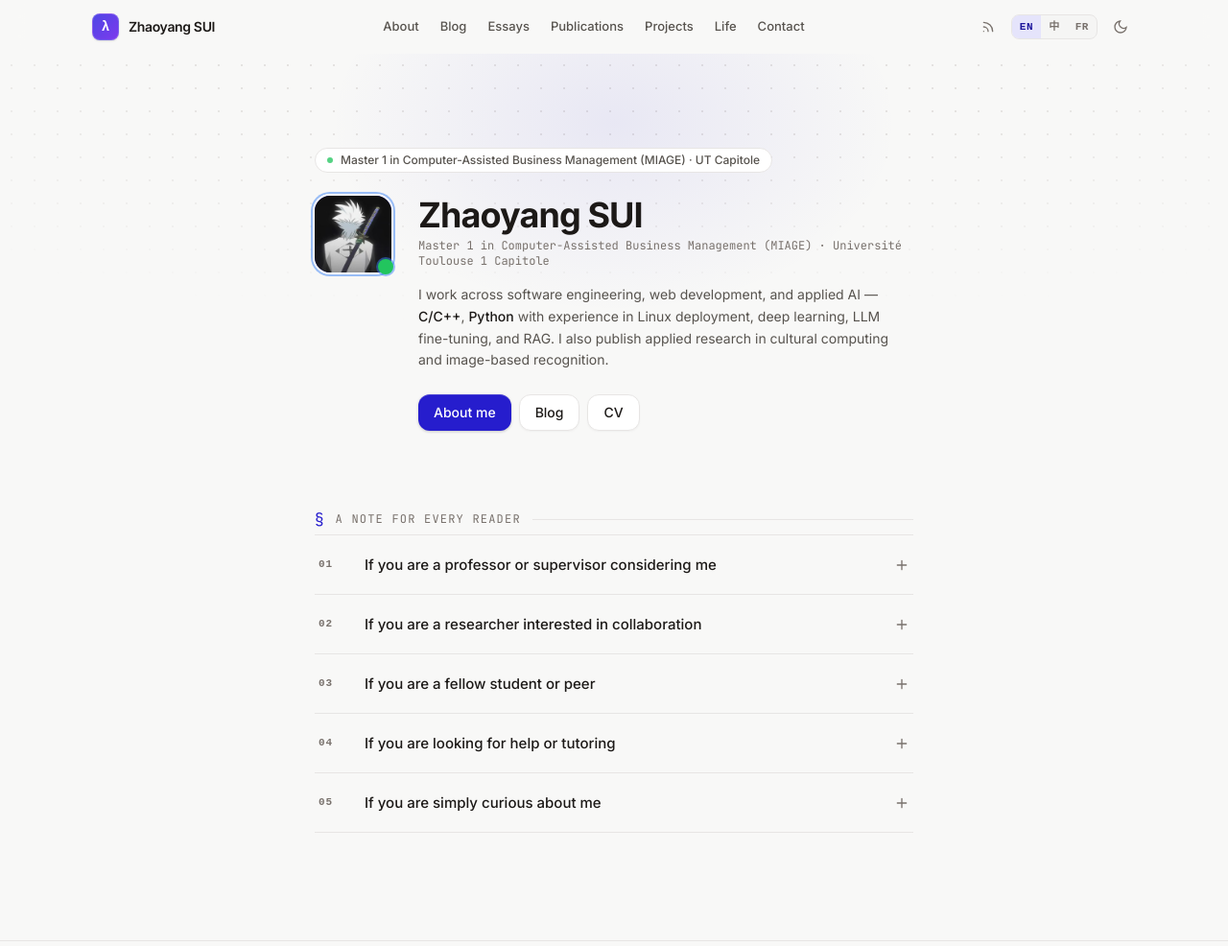
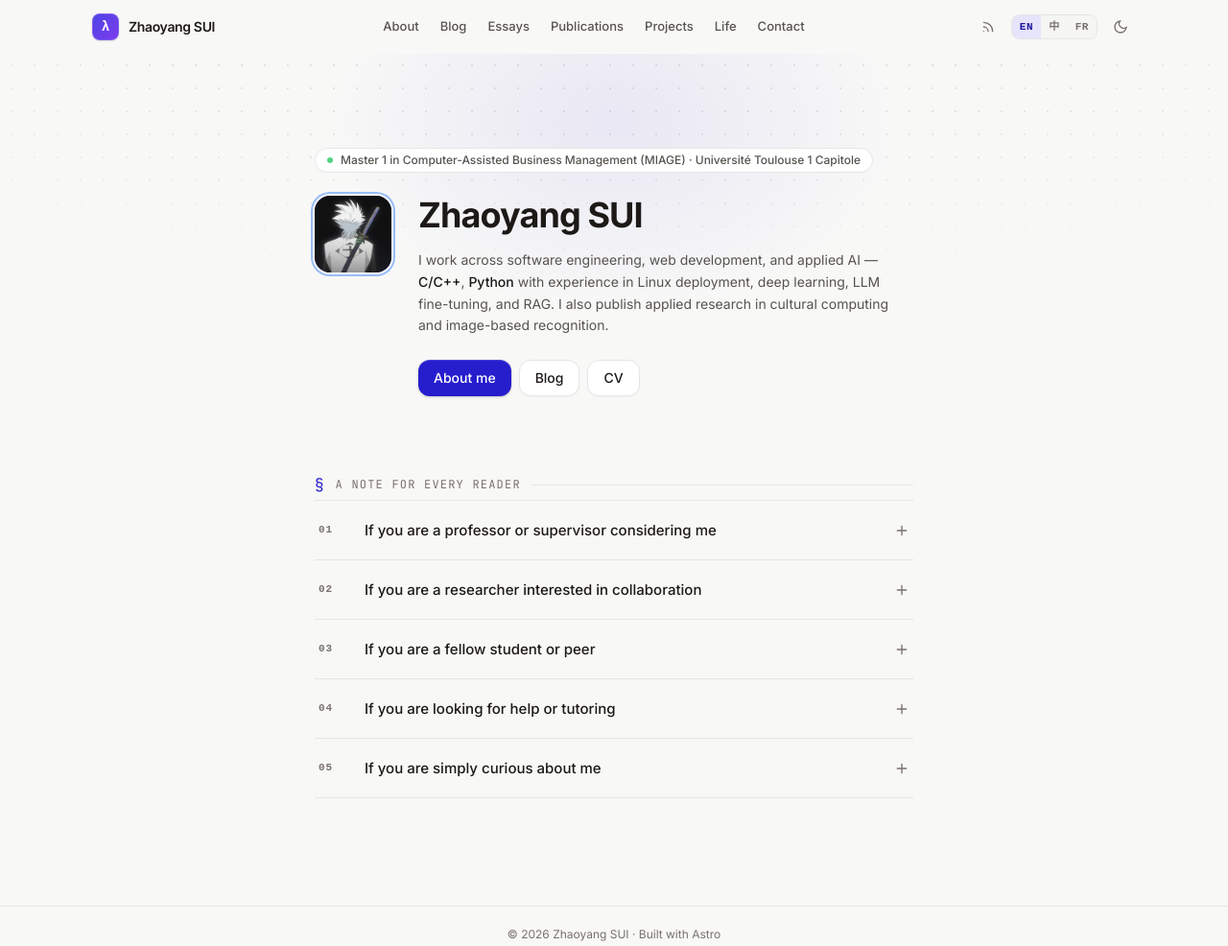
Before and after one commit to ze2phyrzhenyin/ze2phyrzhenyin.github.io, an Astro site: page / in a window 1280 px wide. Shown: the top 986 px of the page at 96% size. Built offline with nearby package versions, Linux system fonts and the light colour scheme; Astro itself is replaced by a stand-in of ours.

Commit message:
Simplify home hero status

```diff
--- a/src/i18n/ui.ts
+++ b/src/i18n/ui.ts
@@ -9,7 +9,7 @@ export const ui = {
     'nav.publications': 'Publications', 'nav.projects': 'Projects',
     'nav.life': 'Life', 'nav.contact': 'Contact',
     // ── Home ──
-    'home.status': 'Master 1 in Computer-Assisted Business Management (MIAGE) · UT Capitole',
+    'home.status': 'Master 1 in Computer-Assisted Business Management (MIAGE) · Université Toulouse 1 Capitole',
     'home.bio.1': 'I work across software engineering, web development, and applied AI —',
     'home.bio.logic': 'C/C++', 'home.bio.tt': 'Python',
     'home.bio.2': 'with experience in Linux deployment, deep learning, LLM fine-tuning, and RAG. I also publish applied research in cultural computing and image-based recognition.',
@@ -167,7 +167,7 @@ export const ui = {
     'nav.about': 'À propos', 'nav.blog': 'Blog', 'nav.essays': 'Essais',
     'nav.publications': 'Publications', 'nav.projects': 'Projets',
     'nav.life': 'Vie', 'nav.contact': 'Contact',
-    'home.status': 'Master 1 Méthodes informatiques appliquées à la gestion des entreprises (MIAGE) · UT Capitole',
+    'home.status': 'Master 1 Méthodes informatiques appliquées à la gestion des entreprises (MIAGE) · Université Toulouse 1 Capitole',
     'home.bio.1': "Je travaille entre génie logiciel, développement web et IA appliquée —",
     'home.bio.logic': 'C/C++', 'home.bio.tt': 'Python',
     'home.bio.2': "avec de l'expérience en déploiement Linux, deep learning, fine-tuning de grands modèles de langage et RAG. Je publie aussi des travaux de recherche appliquée en cultural computing et reconnaissance d'images.",
--- a/src/templates/HomePage.astro
+++ b/src/templates/HomePage.astro
@@ -43,13 +43,10 @@ const audiences: {
                    onerror="this.parentElement.innerHTML='<span style=color:white;font-size:1.5rem;font-weight:700;font-family:monospace>λ</span>'"/>
             </div>
           </div>
-          <span class="absolute -bottom-0.5 -right-0.5 w-4 h-4 rounded-full bg-green-500 ring-2"
-                style="ring-color:rgb(var(--bg));"></span>
         </div>
         <div>
-          <h1 class="text-3xl sm:text-4xl font-bold tracking-tight leading-tight mb-1"
+          <h1 class="text-3xl sm:text-4xl font-bold tracking-tight leading-tight mb-4"
               style="color:rgb(var(--text));">{siteName}</h1>
-          <p class="font-mono text-xs mb-4" style="color:rgb(var(--muted));">{SITE.tagline}</p>
           <p class="text-sm leading-relaxed max-w-lg mb-6" style="color:rgb(var(--text-2));">
             {t('home.bio.1')}
             {' '}<span style="color:rgb(var(--text));font-weight:500;">{t('home.bio.logic')}</span>{', '}
```
